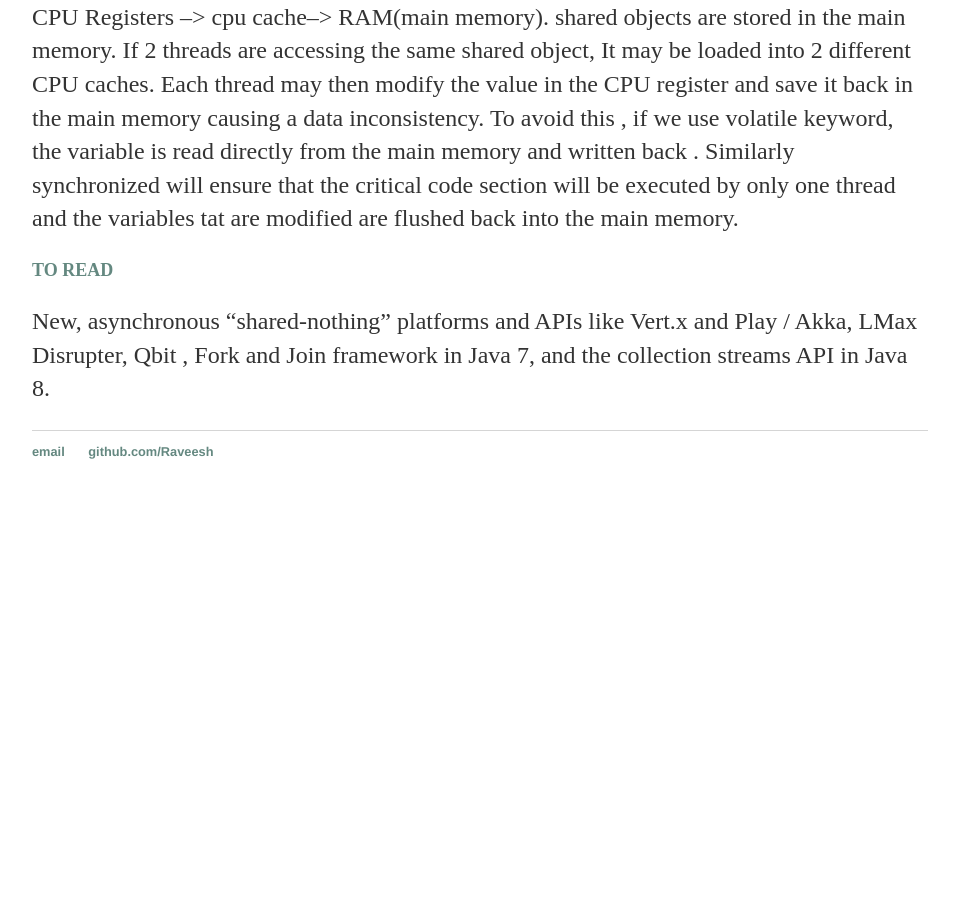
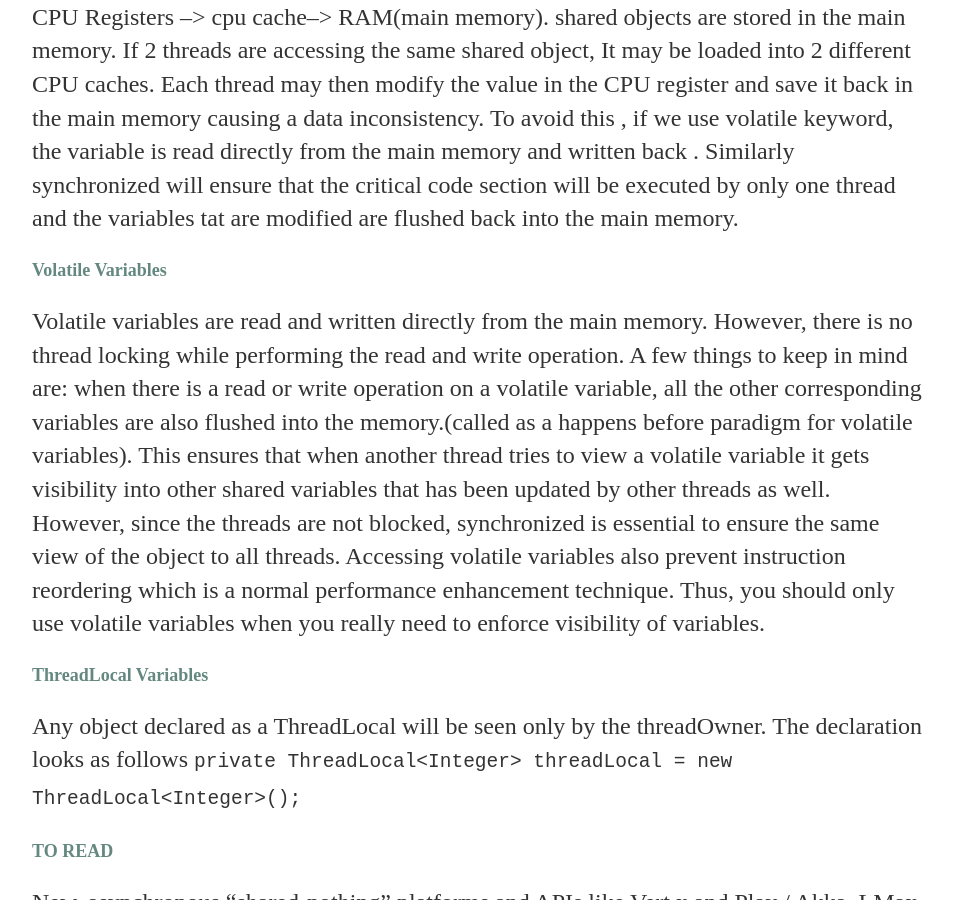
Before and after one commit to jainshailesh/Raveesh.github.io, a Jekyll site: the page built from _posts/2016-07-29-java-concurrency.md, in a window 1280 px wide and 900 px high, scrolled down 3129 px. Shown: the whole window, without its empty margins (160-1113 px from the left). Built offline with Jekyll 4.4.1, drawn with Linux system fonts in a browser that asks for light colours; before the commit the page ends 3648 px from its top, so only the background shows below that.

Commit message:
Thread Local Variables

````diff
--- a/_posts/2016-07-29-java-concurrency.md
+++ b/_posts/2016-07-29-java-concurrency.md
@@ -113,6 +113,12 @@ public class MySharedObject {
 CPU Registers --> cpu cache--> RAM(main memory).
 shared objects are stored in the main memory. If 2 threads are accessing the same shared object, It may be loaded into 2 different CPU caches. Each thread may then modify the value in the CPU register and save it back in the main memory causing a data inconsistency. To avoid this , if we use volatile keyword, the variable is read directly from the main memory and written back . Similarly synchronized will ensure that the critical code section will be executed by only one thread and the variables tat are modified are flushed back into the main memory.
 
+#### Volatile Variables
+Volatile variables are read and written directly from the main memory. However, there is no thread locking while performing the read and write operation. A few things to keep in mind are: when there is a read or write operation on a volatile variable, all the other corresponding variables are also flushed into the memory.(called as a happens before paradigm for volatile variables). This ensures that when another thread tries to view a volatile variable it gets visibility into other shared variables that has been updated by other threads as well. However, since the threads are not blocked, synchronized is essential to ensure the same view of the object to all threads. Accessing volatile variables also prevent instruction reordering which is a normal performance enhancement technique. Thus, you should only use volatile variables when you really need to enforce visibility of variables.
+
+#### ThreadLocal Variables
+Any object declared as a ThreadLocal will be seen only by the threadOwner. The declaration looks as follows
+```   private ThreadLocal<Integer> threadLocal = new ThreadLocal<Integer>();```
 
 
 #### TO READ
````
